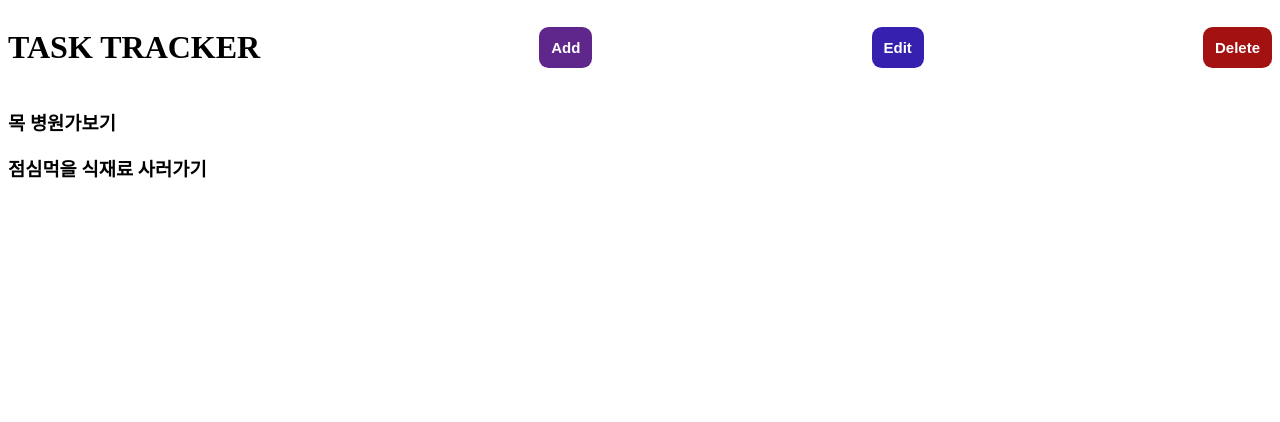
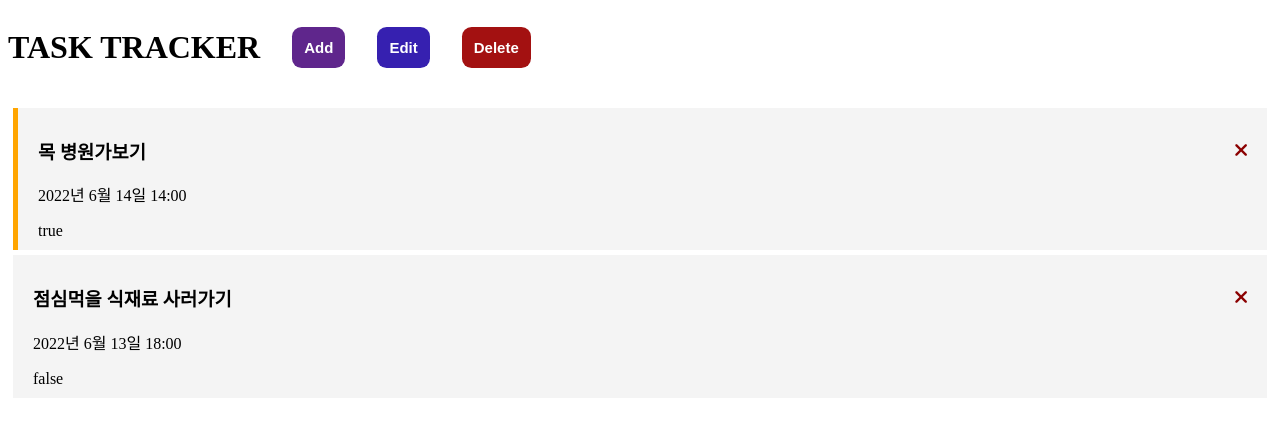
Before and after one commit to cyeongb/VUE_prac, a Vue app in the folder vue-crash-course/: page / in a window 1280 px wide. Shown: the top 422 px of the page. Built offline with nearby package versions, Linux system fonts and the light colour scheme.

Commit message:
task 리스트 생성

```diff
--- a/vue-crash-course/src/components/Header.vue
+++ b/vue-crash-course/src/components/Header.vue
@@ -26,8 +26,9 @@
 <style scoped>
 header {
   display: flex;
-  justify-content: space-between;
+  justify-content: flex-start;
   align-items: center;
   margin-bottom: 20px;
+  gap: 2rem;
 }
 </style>
--- /dev/null
+++ b/vue-crash-course/src/components/Task.vue
@@ -0,0 +1,44 @@
+<template>
+  <div :class="[task.reminder ? 'reminder' : '', 'task']">
+    <h3>
+      {{ task.text }}
+      <i class="fas fa-times"></i>
+    </h3>
+    <p>
+      {{ task.day }}
+    </p>
+    <div class="reminder">
+      {{ task.reminder }}
+    </div>
+  </div>
+</template>
+
+<script>
+export default {
+  name: "Task",
+  props: {
+    task: Object,
+  },
+};
+</script>
+<style scoped>
+.fas {
+  color: darkred;
+}
+.task {
+  background: #f4f4f4;
+  margin: 5px;
+  padding: 10px 20px;
+  cursor: pointer;
+}
+
+.task.reminder {
+  border-left: 5px solid orange;
+}
+
+.task h3 {
+  display: flex;
+  align-items: center;
+  justify-content: space-between;
+}
+</style>
--- a/vue-crash-course/src/components/Tasks.vue
+++ b/vue-crash-course/src/components/Tasks.vue
@@ -1,16 +1,21 @@
 <template>
   <div>
     <div v-for="task in tasks" :key="task.id">
-      <h3>{{ task.text }}</h3>
+      <Task :task="task" />
     </div>
   </div>
 </template>
 
 <script>
+import Task from "./Task";
+
 export default {
   name: "Tasks",
   props: {
     tasks: Array,
   },
+  components: {
+    Task,
+  },
 };
 </script>
```
